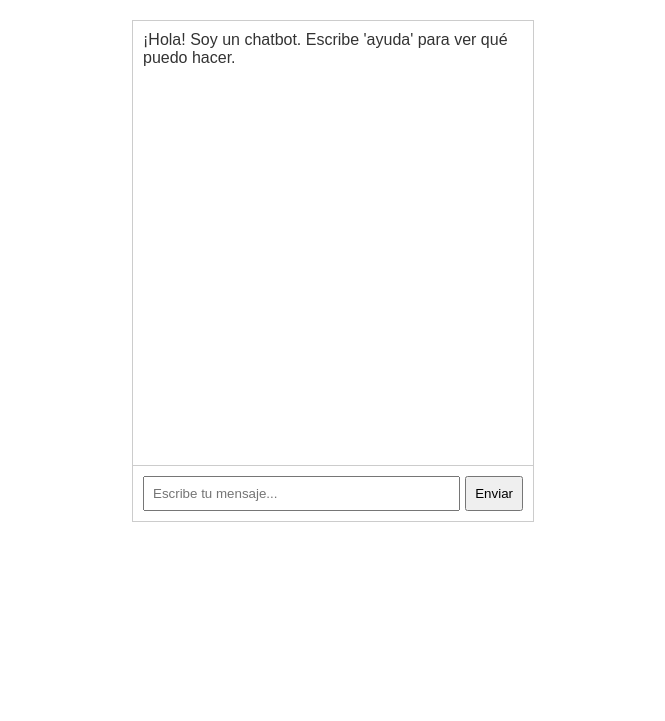
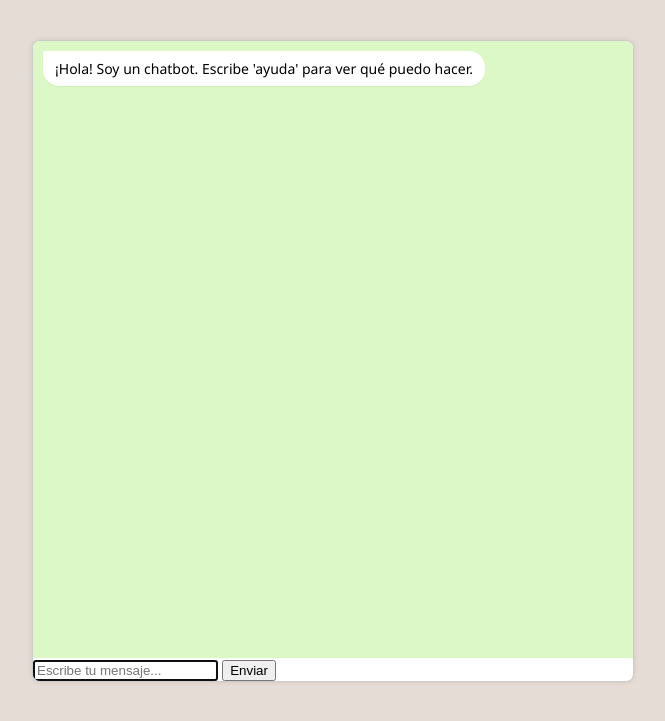
Before and after one commit to yereexx22/avances_tecnologicos, a Flask app: page / in a window 1280 px wide. Shown: the top 721 px of the page, without its empty margins (307-972 px from the left). Run offline with Flask 3, Linux system fonts and the light colour scheme.

Commit message:
Mejorar la respuesta del chatbot y la gestión de mensajes, optimizando la estructura del código y la experiencia del usuario.

```diff
--- a/chat_bot/app.py
+++ b/chat_bot/app.py
@@ -6,9 +6,9 @@
     user_message = user_message.lower().strip()
     if "hola" in user_message or "buenos dias" in user_message:
         return "¡Hola! ¿Cómo puedo ayudarte hoy?"
-    elif "cómo estás" in user_message or "¿qué tal?" in user_message:
+    elif "como estas" in user_message or "que tal" in user_message:
         return "Estoy bien, gracias por preguntar. ¿Y tú?"
-    elif "adiós" in user_message or "hasta luego" in user_message:
+    elif "adios" in user_message or "hasta luego" in user_message:
         return "¡Adiós! Que tengas un buen día."
     elif "ayuda" in user_message:
         return "Puedo responder a preguntas básicas. Intenta preguntar por 'horario', 'contacto' o 'ubicación'."
--- a/chat_bot/static/css/style.css
+++ b/chat_bot/static/css/style.css
@@ -1,40 +1,84 @@
+/* 🟢 Fondo general */
 body {
-    font-family: Arial, sans-serif;
+  margin: 0;
+  font-family: 'Segoe UI', sans-serif;
+  background-color: #e5ddd5;
 }
+
+/* 💬 Contenedor del chat tipo WhatsApp */
 #chat-container {
-    width: 400px;
-    height: 500px;
-    border: 1px solid #ccc;
-    margin: 20px auto;
-    display: flex;
-    flex-direction: column;
+  max-width: 600px;
+  margin: 40px auto;
+  background-color: #fff;
+  border: 1px solid #ccc;
+  border-radius: 8px;
+  display: flex;
+  flex-direction: column;
+  height: 80vh;
+  overflow: hidden;
+  box-shadow: 0 0 5px rgba(0,0,0,0.1);
 }
+
+/* 📜 Área de mensajes */
 #chat-log {
-    flex-grow: 1;
-    padding: 10px;
-    overflow-y: auto;
+  flex: 1;
+  padding: 10px;
+  overflow-y: auto;
+  background-color: #dcf8c6;
+  display: flex;
+  flex-direction: column;
+  gap: 8px;
 }
-#user-input-form {
-    display: flex;
-    padding: 10px;
-    border-top: 1px solid #ccc;
+
+/* 🧍‍♂️ Mensaje del usuario */
+.user-message {
+  align-self: flex-end;
+  background-color: #d9fdd3;
+  padding: 8px 12px;
+  border-radius: 16px 0 16px 16px;
+  max-width: 75%;
+  font-size: 14px;
 }
-#user-input {
-    flex-grow: 1;
-    padding: 8px;
+
+/* 🤖 Mensaje del bot */
+.bot-message {
+  align-self: flex-start;
+  background-color: #ffffff;
+  padding: 8px 12px;
+  border-radius: 0 16px 16px 16px;
+  max-width: 75%;
+  font-size: 14px;
+  box-shadow: 0 1px 1px rgba(0,0,0,0.05);
 }
-#send-btn {
-    padding: 8px;
-    margin-left: 5px;
+
+/* 📝 Formulario de ingreso */
+#chat-form {
+  display: flex;
+  padding: 10px;
+  border-top: 1px solid #ddd;
+  background-color: #f0f0f0;
 }
-.message {
-    margin-bottom: 10px;
+
+#chat-form input {
+  flex: 1;
+  padding: 10px;
+  border: none;
+  border-radius: 20px;
+  font-size: 14px;
+  outline: none;
 }
-.user-message {
-    text-align: right;
-    color: #007bff;
+
+#chat-form button {
+  background-color: #075e54;
+  color: white;
+  border: none;
+  margin-left: 8px;
+  padding: 10px 16px;
+  border-radius: 20px;
+  cursor: pointer;
+  font-weight: bold;
+  transition: background 0.3s ease;
 }
-.bot-message {
-    text-align: left;
-    color: #333;
-}
+
+#chat-form button:hover {
+  background-color: #0a7c6a;
```
Also changed, not shown: chat_bot/static/js/script.js (+44 -18 lines).
